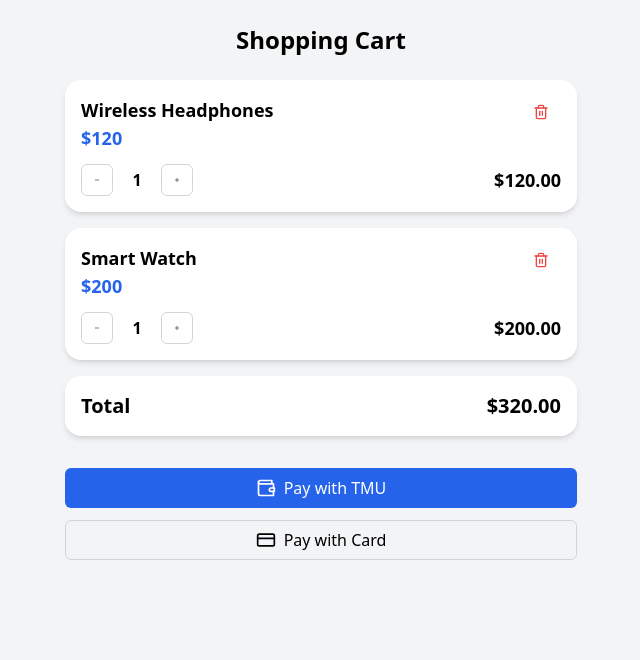
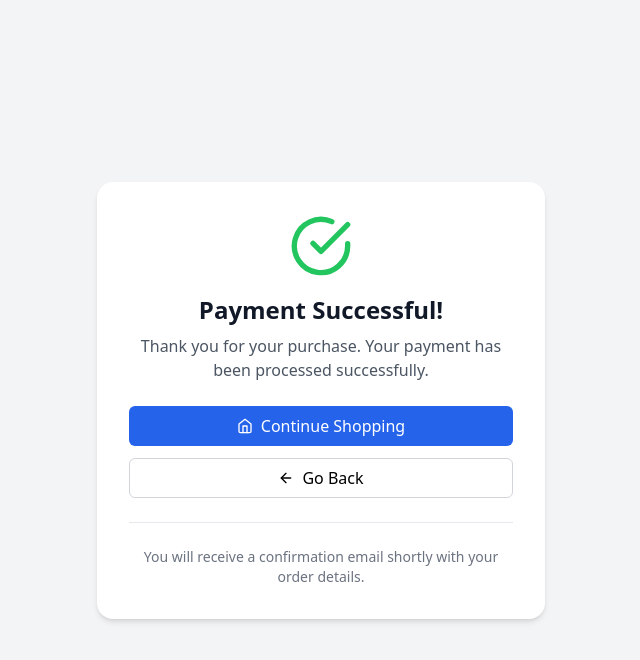
Before and after one commit to msahin12/mock_cart, a React (Vite) app: page /success in a window 1280 px wide. Shown: the top 660 px of the page, without its empty margins (319-959 px from the left). Built offline with nearby package versions, Linux system fonts and the light colour scheme.

Commit message:
Integrate React Router for navigation and add SuccessPage component. Update ShoppingCart to handle payment success redirection and enhance payment options with return URL. Update package dependencies to include react-router-dom.

```diff
--- a/package.json
+++ b/package.json
@@ -9,9 +9,10 @@
         "preview": "vite preview"
     },
     "dependencies": {
+        "lucide-react": "^0.263.1",
         "react": "^18.2.0",
         "react-dom": "^18.2.0",
-        "lucide-react": "^0.263.1"
+        "react-router-dom": "^7.9.3"
     },
     "devDependencies": {
         "@types/react": "^18.2.15",
--- a/public/tmuPayment.js
+++ b/public/tmuPayment.js
@@ -59,8 +59,9 @@ window.TMUPayment = (function () {
                 amount: options.amount || 0,
                 currency: options.currency || 'USD',
                 baseUrl: options.baseUrl || '',
-                stripePublicKey: options.stripePublicKey || 'pk_test_q373Go6r9vYhH3yk2njg5Vfu00nCBgtDPr',
+                stripePublicKey: options.stripePublicKey || 'pk_test_51KKIdNFmHEDbKHDRbwRM4LVISCGSNtPoOv691YhuDiXCEAi3bN3m5D9GWXCWFhTyH3MvAuM3hIanBBPTPQ20MWt600UQ0kXL2F',
                 headers: { ...(options.headers || {}), "AUTHORIZATION": "IntegrationToken eyJhbGciOiJSUzI1NiIsInR5cCI6IkpXVCJ9.eyJpZCI6ImNiODBmZTdhLWY4YjctNGM4ZC1hYjc0LWRlNWMxMjQyZTQ4ZSIsInVzZXJfaWQiOiIyYjI0ZTIyNi1iZWVkLTQ2Y2QtOTA5MC1lZjlhYTc0YjExNWUifQ.kjkTsg-3Dsjl-wT8xYIPwdIFqPlGZakzefG-ibmAebB_k5HvxXTbGa7Iyfntl3Iu53SXaJ44feeLbxk83HhvEwOJA1FwDSwNsCJLMH0TLN2GKN3tB4kwj5e6kDpFg1FiPnX_XpAhQtLzUTY3DHZCNFEa6MNQ4roLCfPUDQKZgNhfS95HCmSWn7Ty6YPngijhP_aA58i-QDRgVQ95cXnOGY8Mf07Lwo19zG08xT37FlI7-yh1yg0x8xwwqPqbeNTfNfZdDD-wS9XSsbOaK93UX1kf211WKU9PyPfFcEhY6ZtwdfBZwMDmgXpgaaVKkwVN4FRhs1c2ppU9vGcTBtkP2wNpQR2GG1Sw44q07pT4gDgRl3j4s1EdrK_cUQtT_bMOH3vsxeciwsA8mkUDWmCEiy0Iyl1A1uKOcSF6aZiZ7SAJPwDkxgWbx1Ee0RYFsA2Bp_VI5ooKzDTMNcLXYwopUfSj7ilriXDM1LAED7KTCB1TSbiF53lUIl829ukRPNfoHvOUjdLrlcBeTjcSdAsj8rfVob0izGTMZe8K-ZP1iuKzYnwKeGuzzOew7W_PxkbFSI_QQuC4LCBI-NLIXFcgGsNHDECdIMESRI0MH33pfuP7PsQnhlLJZk5fqF2lyS4P3Q8xxa0LJzgxEqp72HCeYifSRpRUzaYnKiSPgRi_LO0" },
+                returnUrl: options.returnUrl || '',
                 onSuccess: options.onSuccess || function () { },
                 onCancel: options.onCancel || function () { },
                 onError: options.onError || function (error) { alert('Errore di pagamento: ' + error); }
@@ -876,7 +877,7 @@ window.TMUPayment = (function () {
                         ? await stripe.confirmCardSetup(clientSecret, { payment_method: paymentMethodId })
                         : await stripe.confirmCardPayment(clientSecret, { payment_method: paymentMethodId });
                 } else if (selectedMethod === 'paypal') {
-                    const returnUrl = new URL(window.location.href);
+                    const returnUrl = new URL(config.returnUrl || window.location.href);
                     returnUrl.searchParams.set('tmuPayPal', '1');
                     const confirmOptions = {
                         return_url: returnUrl.toString(),
@@ -908,8 +909,12 @@ window.TMUPayment = (function () {
 
                 if (!requiresRedirect) {
                     TMUPayment.close();
+                    if (config.returnUrl) {
+                        try { window.location.assign(config.returnUrl); } catch (_) { window.location.href = config.returnUrl; }
+                        return;
+                    }
                 }
-                config.onSuccess({ success: true, transactionId, paymentMethodId, donation: donationJson, requiresRedirect });
+                config.onSuccess({ success: true, transactionId, paymentMethodId, donation: donationJson, requiresRedirect, returnUrl: config.returnUrl || null });
             } catch (error) {
                 config.onError(error.message || 'Pagamento non riuscito');
             } finally {
--- a/src/ShoppingCart.jsx
+++ b/src/ShoppingCart.jsx
@@ -71,8 +71,9 @@ export default function ShoppingCart() {
             if (window.TMUPayment) {
                 window.TMUPayment.open({
                     amount: total,
+                    returnUrl: "/success",
+
                     onSuccess: (result) => {
-                        alert(`Payment successful! Transaction ID: ${result.transactionId}`);
                         console.log('Payment result:', result);
                     },
                     onCancel: () => {
--- /dev/null
+++ b/src/SuccessPage.jsx
@@ -0,0 +1,93 @@
+import { CheckCircle, ArrowLeft, Home } from "lucide-react";
+import { useNavigate } from "react-router-dom";
+
+// Simple Card component
+const Card = ({ children, className = "" }) => (
+    <div className={`bg-white rounded-2xl shadow-md ${className}`}>
+        {children}
+    </div>
+);
+
+// Simple CardContent component
+const CardContent = ({ children, className = "" }) => (
+    <div className={`p-4 ${className}`}>
+        {children}
+    </div>
+);
+
+// Simple Button component
+const Button = ({ children, onClick, variant = "default", size = "default", className = "" }) => {
+    const baseClasses = "inline-flex items-center justify-center rounded-md font-medium transition-colors focus-visible:outline-none focus-visible:ring-2 focus-visible:ring-ring focus-visible:ring-offset-2 disabled:opacity-50 disabled:pointer-events-none ring-offset-background";
+
+    const variantClasses = {
+        default: "bg-blue-600 text-white hover:bg-blue-700",
+        outline: "border border-gray-300 bg-transparent hover:bg-gray-50",
+        ghost: "hover:bg-gray-100"
+    };
+
+    const sizeClasses = {
+        default: "h-10 py-2 px-4",
+        sm: "h-8 px-3 text-sm"
+    };
+
+    const classes = `${baseClasses} ${variantClasses[variant]} ${sizeClasses[size]} ${className}`;
+
+    return (
+        <button className={classes} onClick={onClick}>
+            {children}
+        </button>
+    );
+};
+
+export default function SuccessPage() {
+    const navigate = useNavigate();
+
+    const handleGoBack = () => {
+        window.history.back();
+    };
+
+    const handleGoHome = () => {
+        navigate('/');
+    };
+
+    return (
+        <div className="min-h-screen bg-gray-100 flex flex-col items-center justify-center p-6">
+            <Card className="max-w-md w-full">
+                <CardContent className="p-8 text-center">
+                    <div className="mb-6">
+                        <CheckCircle className="w-16 h-16 text-green-500 mx-auto mb-4" />
+                        <h1 className="text-2xl font-bold text-gray-900 mb-2">Payment Successful!</h1>
+                        <p className="text-gray-600">
+                            Thank you for your purchase. Your payment has been processed successfully.
+                        </p>
+                    </div>
+
+                    <div className="space-y-3">
+                        <Button
+                            onClick={handleGoHome}
+                            className="w-full rounded-2xl flex items-center justify-center gap-2"
+                        >
+                            <Home className="w-4 h-4" />
+                            Continue Shopping
+                        </Button>
+
+                        <Button
+                            onClick={handleGoBack}
+                            variant="outline"
+                            className="w-full rounded-2xl flex items-center justify-center gap-2"
+                        >
+                            <ArrowLeft className="w-4 h-4" />
+                            Go Back
+                        </Button>
+                    </div>
+
+                    <div className="mt-6 pt-6 border-t border-gray-200">
+                        <p className="text-sm text-gray-500">
+                            You will receive a confirmation email shortly with your order details.
+                        </p>
+                    </div>
+                </CardContent>
+            </Card>
+        </div>
+    );
+}
--- a/src/main.jsx
+++ b/src/main.jsx
@@ -1,10 +1,17 @@
 import React from 'react'
 import ReactDOM from 'react-dom/client'
+import { BrowserRouter as Router, Routes, Route } from 'react-router-dom'
 import ShoppingCart from './ShoppingCart.jsx'
+import SuccessPage from './SuccessPage.jsx'
 import './index.css'
 
 ReactDOM.createRoot(document.getElementById('root')).render(
     <React.StrictMode>
-        <ShoppingCart />
+        <Router>
+            <Routes>
+                <Route path="/" element={<ShoppingCart />} />
+                <Route path="/success" element={<SuccessPage />} />
+            </Routes>
+        </Router>
     </React.StrictMode>,
 )
```
Also changed, not shown: 1 other file (tests, documents, lock files or other folders).
